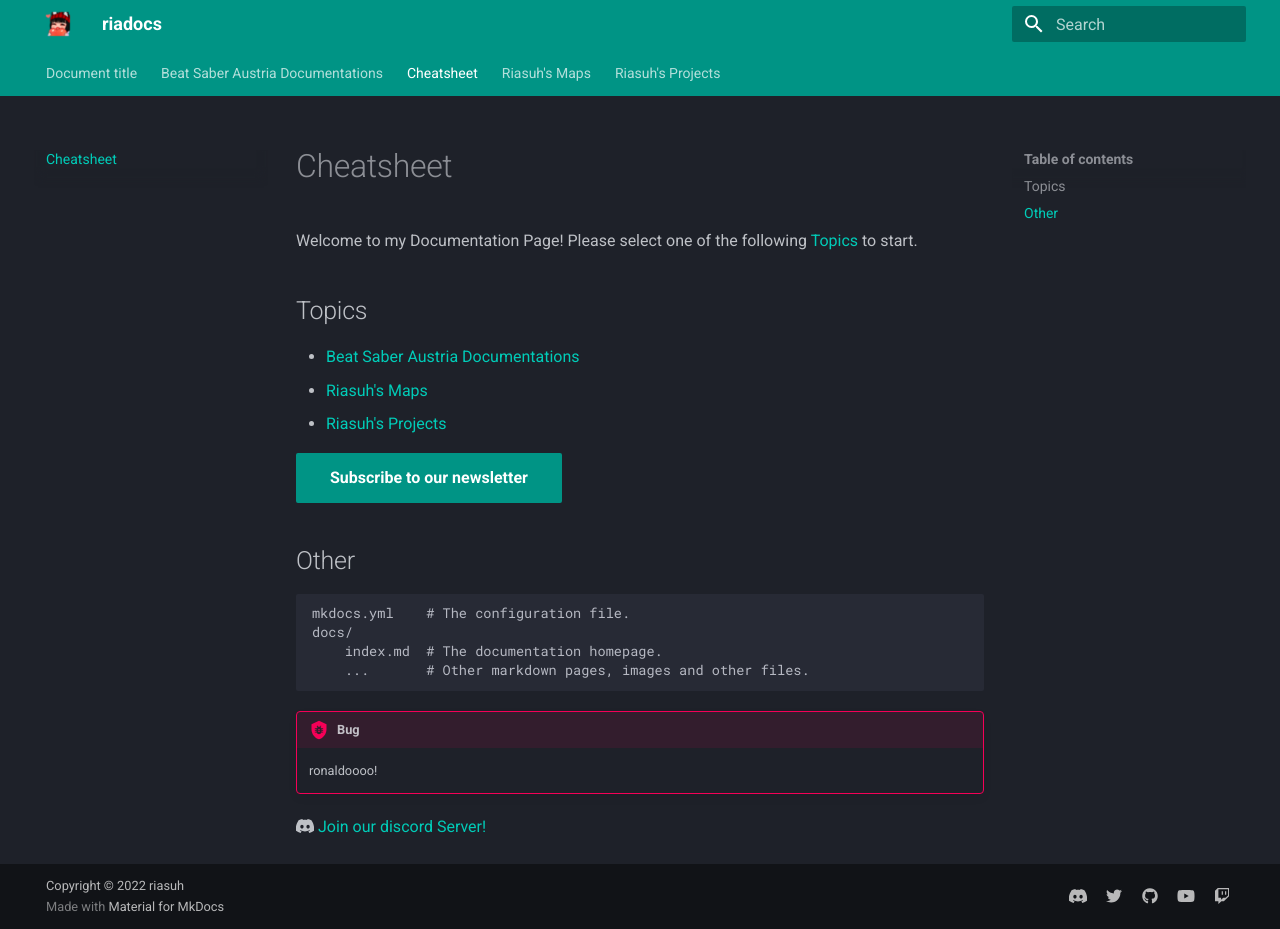
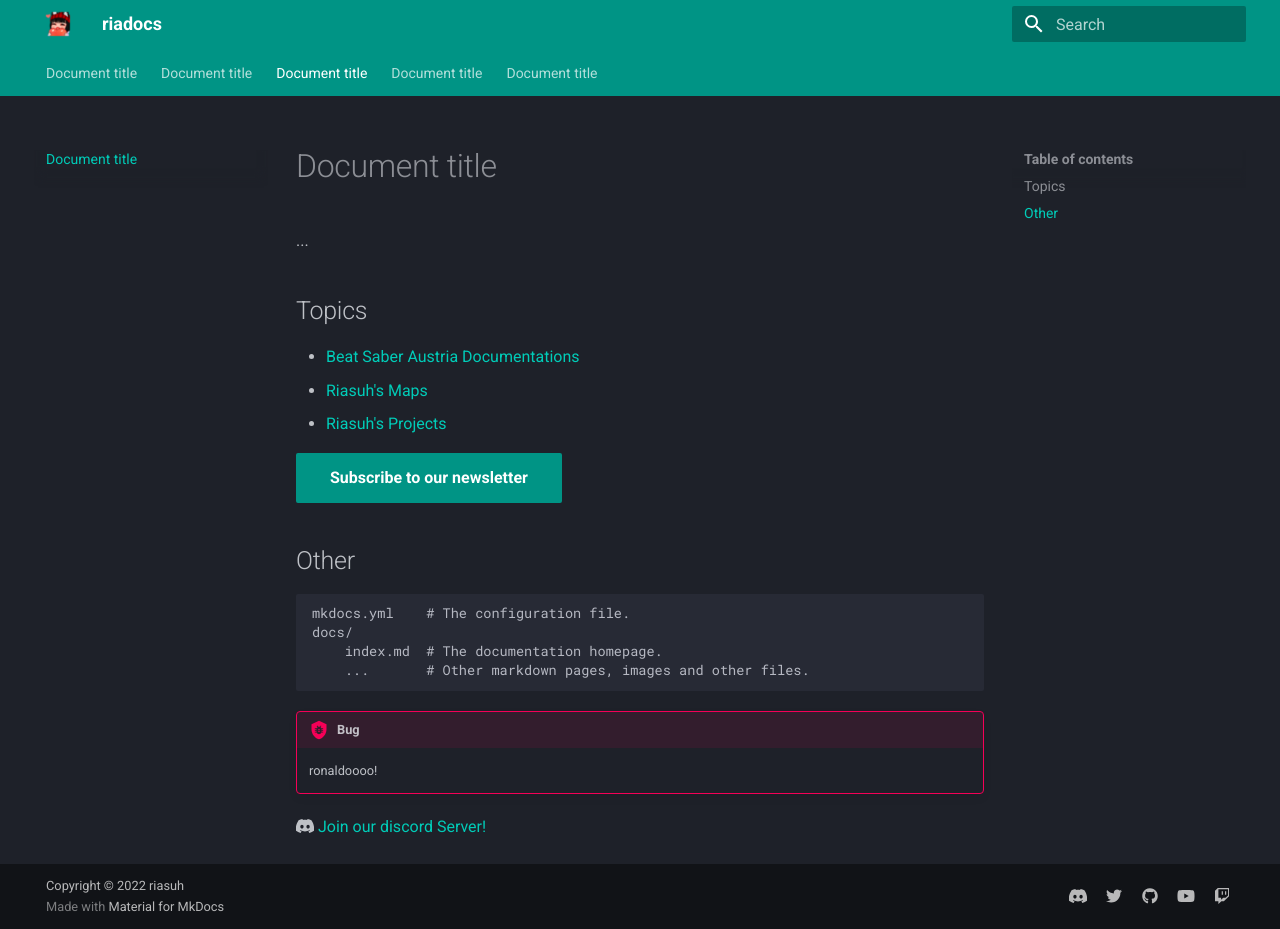
Before and after one commit to riasuh/main, an MkDocs documentation site: the page built from docs/cheatsheet.md, in a window 1280 px wide and 929 px high. Built offline with MkDocs 1.6.1 and Material for MkDocs 9.7.7, drawn with Linux system fonts in a browser that asks for light colours.

```diff
--- a/docs/bsat_docs.md
+++ b/docs/bsat_docs.md
@@ -1,3 +1,11 @@
+---
+hide:
+  - footer
+---
+
+# Document title
+...
+
 # Beat Saber Austria Documentations
 
 ## Our Socials
--- a/docs/cheatsheet.md
+++ b/docs/cheatsheet.md
@@ -1,5 +1,10 @@
-Welcome to my Documentation Page!
-Please select one of the following [Topics](./index.md/#topics) to start.
+---
+hide:
+  - footer
+---
+
+# Document title
+...
 
 ## Topics
 
--- a/docs/ria_maps.md
+++ b/docs/ria_maps.md
@@ -1,3 +1,11 @@
+---
+hide:
+  - footer
+---
+
+# Document title
+...
+
 # Riasuh's Maps
 
 ## Topics
--- a/docs/ria_projects.md
+++ b/docs/ria_projects.md
@@ -1,3 +1,11 @@
+---
+hide:
+  - footer
+---
+
+# Document title
+...
+
 # Riasuh's Projects
 
 
```
